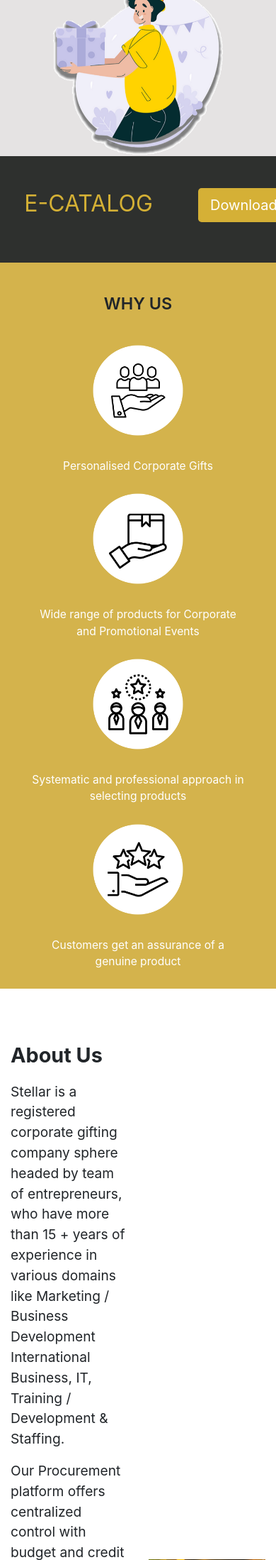
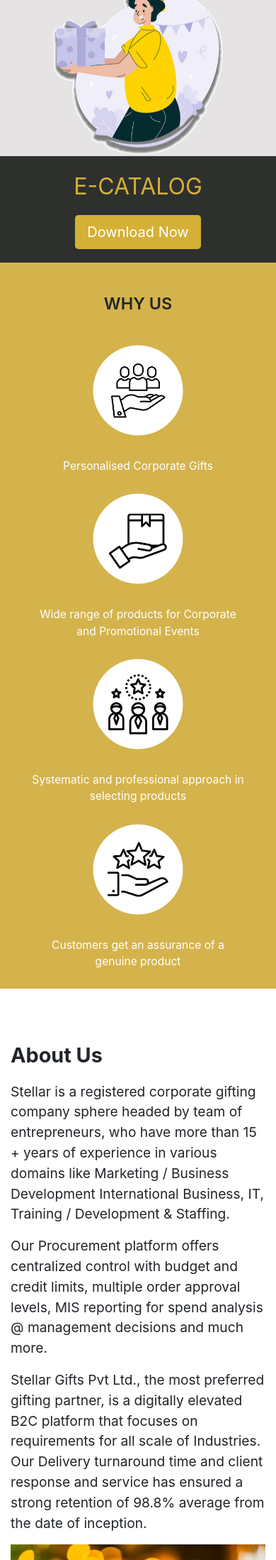
Before and after one commit to gurunadig/django-stellar, a Django app: page /about/ in a window 390 px wide; the page is wider, and only the part inside the window is pictured. Shown: the part 381-2579 px from the top of that part at 71% size. Run offline with Django 4.2, Linux system fonts and the light colour scheme; some libraries are stand-ins or nearby versions.

Commit message:
stellar responsive

```diff
--- a/stellar/projects/templates/projects/about.html
+++ b/stellar/projects/templates/projects/about.html
@@ -29,10 +29,10 @@
     <div class="row brouchdiv d-flex align-items-center">
       <div class="col-12">
         <div class="row">
-          <div class="col-8">
+          <div class="col-12 col-md-8 col-lg-8">
             <p class="broucher-title text-center">E-CATALOG</p>
           </div>
-          <div class="col-3">
+          <div class="col-12 col-md-3 col-lg-3 d-flex justify-content-center">
             <button class="btn btn-lg btn-dwn">Download Now</button>
           </div>
         </div>
@@ -104,7 +104,7 @@
     <div class="row mt-5 mb-5 wow fadeInUp">
         <div class="col-12 col-md-12 col-lg-12">
             <div class="row mt-4 mb-5 d-flex align-items-center">
-                <div class="col-6">
+                <div class="col-12 col-md-6 col-lg-6">
                     <p class="solution-head-left">About Us</p>
                     <p class="sol-para">
                         Stellar is a registered corporate gifting company sphere headed by team of entrepreneurs, who have more than 15 + years of experience in various domains like Marketing / Business Development International Business, IT, Training / Development & Staffing.
@@ -117,7 +117,7 @@
                     </p>
                 </div>
 
-                <div class="col-6">
+                <div class="col-12 col-md-6 col-lg-6">
                     <img src="{% static 'img/gifts/gift1.jpg' %}" alt="" class="img-fluid">
                 </div>
             </div>
@@ -262,54 +262,54 @@
         </div>
 
         <div class="row d-flex justify-content-center justify-content-md-around mb-4 wow fadeInUp">
-            <div class="col-8 col-md-2 col-lg-2 client-about-grid">
+            <div class="col-5 col-md-2 col-lg-2 client-about-grid">
                 <img src="{% static './img/brand/1.png' %}" alt="" class="img-fluid brand-img">
             </div>
 
-            <div class="col-8 col-md-2 col-lg-2 client-about-grid">
+            <div class="col-5 col-md-2 col-lg-2 client-about-grid">
                 <img src="{% static './img/brand/2.png' %}" alt="" class="img-fluid brand-img">
             </div>
 
-            <div class="col-8 col-md-2 col-lg-2 client-about-grid">
+            <div class="col-5 col-md-2 col-lg-2 client-about-grid">
                 <img src="{% static './img/brand/3.png' %}" alt="" class="img-fluid brand-img">
             </div>
 
-            <div class="col-8 col-md-2 col-lg-2 client-about-grid">
+            <div class="col-5 col-md-2 col-lg-2 client-about-grid">
                 <img src="{% static './img/brand/4.png' %}" alt="" class="img-fluid brand-img">
             </div>
 
-            <div class="col-8 col-md-2 col-lg-2 client-about-grid">
+            <div class="col-5 col-md-2 col-lg-2 client-about-grid">
                 <img src="{% static './img/brand/5.png' %}" alt="" class="img-fluid brand-img">
             </div>
 
-            <div class="col-8 col-md-2 col-lg-2 client-about-grid">
+            <div class="col-5 col-md-2 col-lg-2 client-about-grid">
                 <img src="{% static './img/brand/6.png' %}" alt="" class="img-fluid brand-img">
             </div>
 
         </div>
 
         <div class="row d-flex justify-content-center justify-content-md-around mb-4 wow fadeInUp">
-            <div class="col-8 col-md-2 col-lg-2 client-about-grid">
+            <div class="col-5 col-md-2 col-lg-2 client-about-grid">
                 <img src="{% static './img/brand/7.png' %}" alt="" class="img-fluid brand-img">
             </div>
 
-            <div class="col-8 col-md-2 col-lg-2 client-about-grid">
+            <div class="col-5 col-md-2 col-lg-2 client-about-grid">
                 <img src="{% static './img/brand/8.png' %}" alt="" class="img-fluid brand-img">
             </div>
 
-            <div class="col-8 col-md-2 col-lg-2 client-about-grid">
+            <div class="col-5 col-md-2 col-lg-2 client-about-grid">
                 <img src="{% static './img/brand/9.png' %}" alt="" class="img-fluid brand-img">
             </div>
 
-            <div class="col-8 col-md-2 col-lg-2 client-about-grid">
+            <div class="col-5 col-md-2 col-lg-2 client-about-grid">
                 <img src="{% static './img/brand/10.png' %}" alt="" class="img-fluid brand-img">
             </div>
 
-            <div class="col-8 col-md-2 col-lg-2 client-about-grid">
+            <div class="col-5 col-md-2 col-lg-2 client-about-grid">
                 <img src="{% static './img/brand/11.png' %}" alt="" class="img-fluid brand-img">
             </div>
 
-            <div class="col-8 col-md-2 col-lg-2 client-about-grid">
+            <div class="col-5 col-md-2 col-lg-2 client-about-grid">
                 <img src="{% static './img/brand/12.png' %}" alt="" class="img-fluid brand-img">
             </div>
 
@@ -317,27 +317,27 @@
 
         <div class="row d-flex justify-content-center justify-content-md-around mb-4 wow fadeInUp">
 
-            <div class="col-8 col-md-2 col-lg-2 client-about-grid">
+            <div class="col-5 col-md-2 col-lg-2 client-about-grid">
                 <img src="{% static './img/brand/13.png' %}" alt="" class="img-fluid brand-img">
             </div>
 
-            <div class="col-8 col-md-2 col-lg-2 client-about-grid">
+            <div class="col-5 col-md-2 col-lg-2 client-about-grid">
                 <img src="{% static './img/brand/14.png' %}" alt="" class="img-fluid brand-img">
             </div>
 
-            <div class="col-8 col-md-2 col-lg-2 client-about-grid">
+            <div class="col-5 col-md-2 col-lg-2 client-about-grid">
                 <img src="{% static './img/brand/15.png' %}" alt="" class="img-fluid brand-img">
             </div>
 
-            <div class="col-8 col-md-2 col-lg-2 client-about-grid">
+            <div class="col-5 col-md-2 col-lg-2 client-about-grid">
                 <img src="{% static './img/brand/16.png' %}" alt="" class="img-fluid brand-img">
             </div>
 
-            <div class="col-8 col-md-2 col-lg-2 client-about-grid">
+            <div class="col-5 col-md-2 col-lg-2 client-about-grid">
                 <img src="{% static './img/brand/17.png' %}" alt="" class="img-fluid brand-img">
             </div>
 
-            <div class="col-8 col-md-2 col-lg-2 client-about-grid">
+            <div class="col-5 col-md-2 col-lg-2 client-about-grid">
                 <img src="{% static './img/brand/18.png' %}" alt="" class="img-fluid brand-img">
             </div>
 
@@ -346,31 +346,31 @@
 
         <div class="row d-flex justify-content-center justify-content-md-around mb-4 wow fadeInUp">
 
-            <div class="col-8 col-md-2 col-lg-2 client-about-grid">
+            <div class="col-5 col-md-2 col-lg-2 client-about-grid">
                 <img src="{% static './img/brand/19.png' %}" alt="" class="img-fluid brand-img">
             </div>
 
-            <div class="col-8 col-md-2 col-lg-2 client-about-grid">
+            <div class="col-5 col-md-2 col-lg-2 client-about-grid">
                 <img src="{% static './img/brand/20.png' %}" alt="" class="img-fluid brand-img">
             </div>
 
-            <div class="col-8 col-md-2 col-lg-2 client-about-grid">
+            <div class="col-5 col-md-2 col-lg-2 client-about-grid">
                 <img src="{% static './img/brand/21.png' %}" alt="" class="img-fluid brand-img">
             </div>
 
-            <div class="col-8 col-md-2 col-lg-2 client-about-grid">
+            <div class="col-5 col-md-2 col-lg-2 client-about-grid">
                 <img src="{% static './img/brand/22.png' %}" alt="" class="img-fluid brand-img">
             </div>
 
-            <div class="col-8 col-md-2 col-lg-2 client-about-grid">
+            <div class="col-5 col-md-2 col-lg-2 client-about-grid">
                 <img src="{% static './img/brand/23.png' %}" alt="" class="img-fluid brand-img">
             </div>
 
-            <div class="col-8 col-md-2 col-lg-2 client-about-grid">
+            <div class="col-5 col-md-2 col-lg-2 client-about-grid">
                 <img src="{% static './img/brand/24.png' %}" alt="" class="img-fluid brand-img">
             </div>
 
-            <div class="col-8 col-md-2 col-lg-2 client-about-grid">
+            <div class="col-5 col-md-2 col-lg-2 client-about-grid">
                 <img src="{% static './img/brand/25.png' %}" alt="" class="img-fluid brand-img">
             </div>
 
--- a/stellar/projects/templates/projects/contact.html
+++ b/stellar/projects/templates/projects/contact.html
@@ -7,7 +7,7 @@
 <div class="contact-sect">
 
     <div class="row condiv d-flex justify-content-center align-items-center">
-      <div class="col-10 col-md-4 col-lg-4">
+      <div class="col-10 col-md-4 col-lg-4  mb-5">
         <div class="row">
           <div class="col-12 d-flex justify-content-center">
             <img src="{% static 'img/emai.png'%}" alt="" class="img-fluid img-he">
@@ -23,7 +23,7 @@
         </div>
 
       </div>
-      <div class="col-10 col-md-4 col-lg-4 con-form-sect wow fadeInRight">
+      <div class="col-10 col-md-4 col-lg-4 con-form-sect wow fadeInRight  mb-5">
         <form>
           <div class="form-group con-form-div">
             <input type="text" class="form-control" id="" placeholder="Name">
@@ -43,6 +43,7 @@
 
       </div>
     </div>
+
 </div>
 
 {% endblock content %}
--- a/stellar/projects/templates/projects/home.html
+++ b/stellar/projects/templates/projects/home.html
@@ -27,10 +27,10 @@
   <div class="row brouchdiv d-flex align-items-center">
     <div class="col-12">
       <div class="row">
-          <div class="col-8">
+        <div class="col-12 col-md-8 col-lg-8">
           <p class="broucher-title text-center">E-CATALOG</p>
         </div>
-          <div class="col-3">
+        <div class="col-12 col-md-3 col-lg-3 d-flex justify-content-center">
           <button class="btn btn-lg btn-dwn">Download Now</button>
         </div>
       </div>
--- a/stellar/static/css/style.css
+++ b/stellar/static/css/style.css
@@ -597,7 +597,8 @@
 }
 
 .condiv{
-    height: 80vh;
+    min-height: 80vh;
+    height: auto;
 }
 
 .con-form-div input{
@@ -647,8 +648,9 @@
 }
 
 .prodimgheight{
-    max-height: 300px;
-    min-height: 300px;
+    min-height: 250px;
+    height: auto;
+    max-height: 250px;
 }
 
 
```
Also changed, not shown: stellar/projects/templates/projects/product_details.html (+4 -4 lines), stellar/projects/templates/projects/projects.html (+7 -8 lines). Lines whose indentation alone changed are shown as unchanged.
